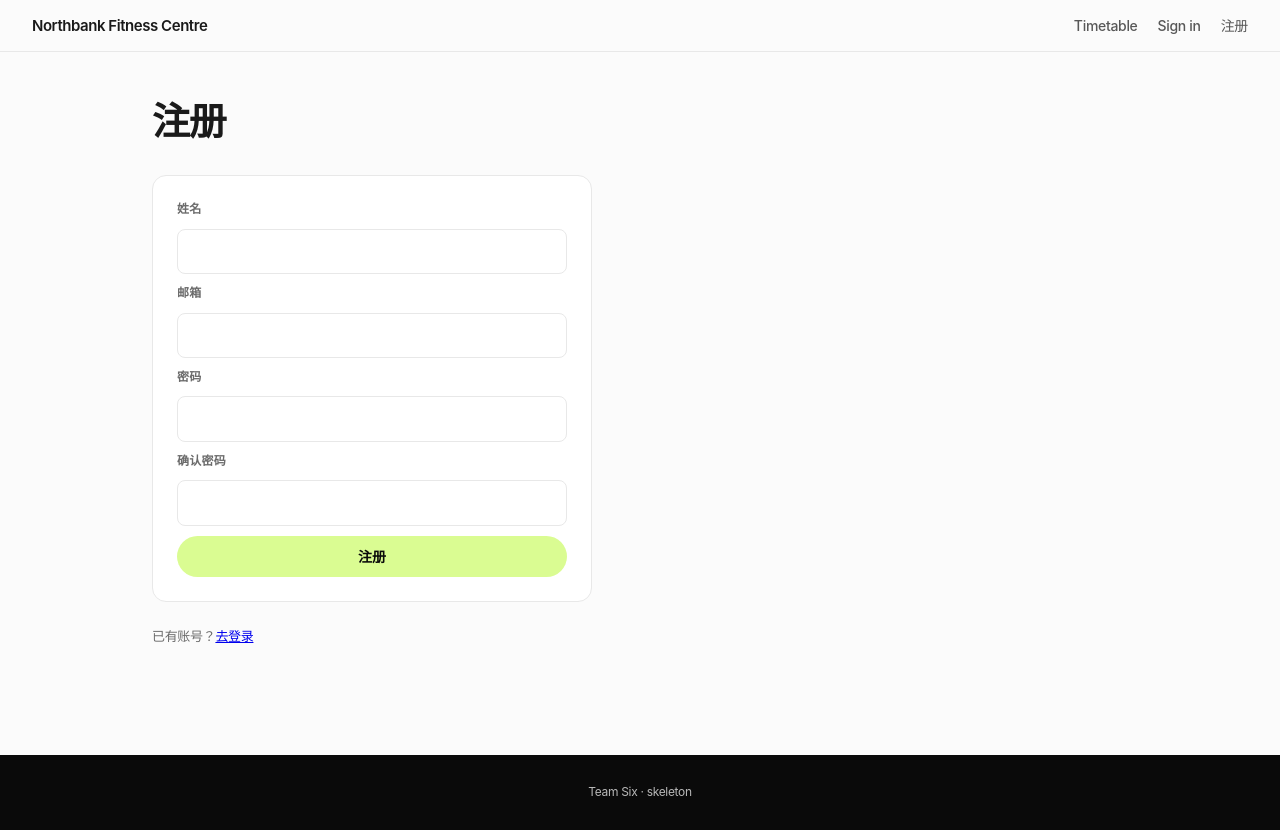
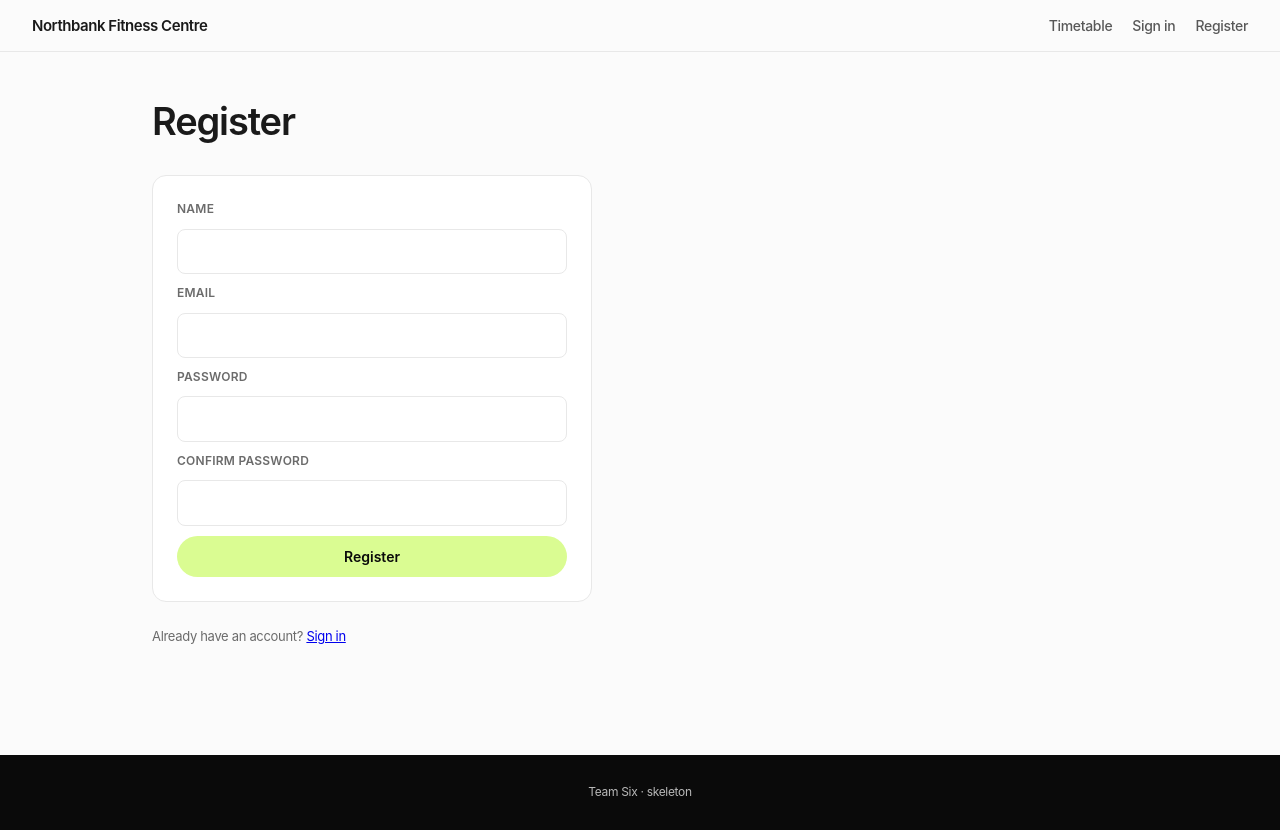
Before and after one commit to YuerongPeng/COMP3019J-Team-Six, a Flask app: page /register in a window 1280 px wide. Run offline with Flask 3, Linux system fonts and the light colour scheme.

Commit message:
Unify all user-facing strings and UI to English

```diff
--- a/app/membership.py
+++ b/app/membership.py
@@ -65,34 +65,33 @@ def book_refusal(session_row, member):
     already = any(b.class_session_id == session_row.id and b.status == "Booked"
                   for b in member.bookings)
     if already:
-        return "已订", "你已预订这节课"
+        return "Booked", "You already have this class booked"
 
     if membership is None or not membership_covering(membership, session_row.start):
         if membership is None:
-            detail = "你还没有有效方案，请先到「方案」页订阅"
+            detail = "You have no active plan. Subscribe on your Plans page first."
         elif membership.end < date.today():
-            detail = "你的方案已于 %s 到期" % membership.end
+            detail = "Your plan expired on %s" % membership.end
         else:
-            detail = "当前方案不覆盖这节课的日期"
-        return "方案已到期", detail
+            detail = "Your current plan does not cover the date of this class"
+        return "Plan expired", detail
 
     if membership.credits_exhausted:
-        return "课时用完", "你的方案课时已用完，请续订或更换方案"
+        return "No credits", "You have used all the classes on this plan. Renew or switch to keep booking."
 
     if membership.plan.off_peak and session_row.start.hour >= 16:
-        return "时段不符", "此方案只能订16:00前开始的课"
+        return "Wrong time", "This plan can only book classes that start before 16:00"
 
     for other in member.bookings:
         if other.status != "Booked":
             continue
         if other.session.start < session_row.end and session_row.start < other.session.end:
-            weekday = "周" + "一二三四五六日"[other.session.start.weekday()]
-            when = other.session.start.strftime("%H:%M")
-            return "时间冲突", "与%s %s %s重叠" % (
-                weekday, when, other.session.class_type.name)
+            when = other.session.start.strftime("%A %H:%M")
+            return "Time conflict", "Overlaps your %s with %s" % (
+                when, other.session.class_type.name)
 
     if session_row.places_left <= 0:
-        return "已满", "这节课已满"
+        return "Full", "This class is full"
 
     return None
 
@@ -105,10 +104,10 @@ def can_cancel(booking):
     so they may still cancel.
     """
     if booking.status != "Booked":
-        return False, "该预订已不是进行中状态"
+        return False, "That booking is no longer active"
     now = datetime.now()
     if booking.session.start - now < timedelta(hours=2):
-        return False, "距开始不足两小时，不能取消"
+        return False, "Less than two hours to the start, you cannot cancel"
     return True, ""
 
 
@@ -129,16 +128,16 @@ def register():
     confirm = request.form.get("confirm", "")
 
     if not name or not email or not password:
-        flash("请填写姓名、邮箱和密码。")
+        flash("Please fill in your name, email and password.")
         return render_template("register.html"), 200
     if password != confirm:
-        flash("两次输入的密码不一致。")
+        flash("The two passwords do not match.")
         return render_template("register.html"), 200
     if len(password) < 6:
-        flash("密码至少需要 6 位。")
+        flash("The password must be at least 6 characters.")
         return render_template("register.html"), 200
     if User.query.filter_by(email=email).first() is not None:
-        flash("该邮箱已注册。")
+        flash("That email is already registered.")
         return render_template("register.html"), 200
 
     user = User(name=name, email=email, role="member",
@@ -146,7 +145,7 @@ def register():
     db.session.add(user)
     db.session.commit()
     login_user(user)
-    flash("注册成功，已为你登录。请到「方案」页选择一个方案开始使用。")
+    flash("Account created and you are signed in. Choose a plan on the Plans page to get started.")
     return redirect(url_for("access.timetable"), code=303)
 
 
@@ -158,17 +157,17 @@ def change_password():
         new = request.form.get("new", "")
         confirm = request.form.get("confirm", "")
         if not check_password_hash(current_user.password_hash, current):
-            flash("当前密码不正确。")
+            flash("The current password is incorrect.")
             return render_template("change_password.html"), 200
         if len(new) < 6:
-            flash("新密码至少需要 6 位。")
+            flash("The new password must be at least 6 characters.")
             return render_template("change_password.html"), 200
         if new != confirm:
-            flash("两次输入的新密码不一致。")
+            flash("The two new passwords do not match.")
             return render_template("change_password.html"), 200
         current_user.password_hash = generate_password_hash(new)
         db.session.commit()
-        flash("密码已更新。")
+        flash("Password updated.")
         return redirect(url_for("membership.account"), code=303)
     return render_template("change_password.html")
 
@@ -191,7 +190,7 @@ def account():
 def renew():
     card = active_card(current_user.id)
     if card is None:
-        flash("你还没有有效方案，请先订阅。")
+        flash("You have no active plan yet. Subscribe first.")
         return redirect(url_for("membership.account"), code=303)
     return _renew_or_switch(card, card.plan)
 
@@ -202,13 +201,13 @@ def switch_plan():
     plan_id = request.form.get("plan_id", type=int)
     plan = db.session.get(MembershipPlan, plan_id) if plan_id else None
     if plan is None:
-        flash("请选择一个方案。")
+        flash("Please choose a plan.")
         return redirect(url_for("membership.account"), code=303)
     card = active_card(current_user.id)
     if card is None:
         return _open_new_membership(plan, None)
     if plan.id == card.plan_id:
-        flash("这就是你当前的方案。")
+        flash("That is already your current plan.")
         return redirect(url_for("membership.account"), code=303)
     return _renew_or_switch(card, plan)
 
@@ -236,9 +235,9 @@ def _renew_or_switch(card, plan):
                             prior_credits=prior_credits,
                             new_credits=new_credits, linked_id=new_card.id)
         db.session.add(change)
-        message = "已更换为「%s」，新卡从今天开始，课时按新方案重给。" % plan.name
+        message = "Switched to '%s'. The new card starts today and its classes are given by the new plan." % plan.name
         if prior_credits:
-            message += " 旧卡未用完的 %d 次课时作废。" % prior_credits
+            message += " The %d unused classes on the old card are forfeited." % prior_credits
     else:
         # Renew the same card: extend from its own end, top credits back up to
         # the plan limit (no second card).
@@ -250,7 +249,7 @@ def _renew_or_switch(card, plan):
         db.session.add(change)
         card.end = new_end
         card.credits_remaining = new_credits
-        message = "已续订「%s」，有效期延长至 %s。" % (plan.name, new_end)
+        message = "Renewed '%s' until %s." % (plan.name, new_end)
 
     db.session.commit()
     flash(message)
@@ -269,5 +268,5 @@ def _open_new_membership(plan, _unused):
     db.session.add(PlanChange(membership_id=card.id, kind="open", plan_id=plan.id,
                               new_end=new_end, new_credits=plan.credit_limit))
     db.session.commit()
-    flash("已为你开通「%s」，有效期至 %s。" % (plan.name, new_end))
+    flash("Opened '%s' for you, valid until %s." % (plan.name, new_end))
     return redirect(url_for("membership.account"), code=303)
--- a/templates/base.html
+++ b/templates/base.html
@@ -17,13 +17,13 @@
         <a href="{{ url_for('scheduling.plans') }}">Plans</a>
       {% else %}
         <a href="{{ url_for('access.my_bookings') }}">My bookings</a>
-        <a href="{{ url_for('membership.account') }}">我的方案</a>
+        <a href="{{ url_for('membership.account') }}">My plan</a>
       {% endif %}
       <span class="who">{{ current_user.name }}</span>
       <form method="post" action="{{ url_for('access.logout') }}"><button>Sign out</button></form>
     {% else %}
       <a href="{{ url_for('access.login') }}">Sign in</a>
-      <a href="{{ url_for('membership.register_form') }}">注册</a>
+      <a href="{{ url_for('membership.register_form') }}">Register</a>
     {% endif %}
   </nav>
 </header>
--- a/templates/login.html
+++ b/templates/login.html
@@ -10,5 +10,5 @@
   <button>Sign in</button>
 </form>
 <p class="hint">Skeleton accounts: alex@example.com, mei@example.com, staff@example.com - password</p>
-<p class="hint">还没有账号？<a href="{{ url_for('membership.register_form') }}">注册</a></p>
+<p class="hint">No account yet? <a href="{{ url_for('membership.register_form') }}">Register</a></p>
 {% endblock %}
--- a/templates/register.html
+++ b/templates/register.html
@@ -1,17 +1,17 @@
 {% extends "base.html" %}
-{% block title %}注册{% endblock %}
+{% block title %}Register{% endblock %}
 {% block content %}
-<h1>注册</h1>
+<h1>Register</h1>
 <form method="post" class="narrow">
-  <label for="name">姓名</label>
+  <label for="name">Name</label>
   <input id="name" name="name" type="text" required>
-  <label for="email">邮箱</label>
+  <label for="email">Email</label>
   <input id="email" name="email" type="email" required>
-  <label for="password">密码</label>
+  <label for="password">Password</label>
   <input id="password" name="password" type="password" required minlength="6">
-  <label for="confirm">确认密码</label>
+  <label for="confirm">Confirm password</label>
   <input id="confirm" name="confirm" type="password" required>
-  <button>注册</button>
+  <button>Register</button>
 </form>
-<p class="hint">已有账号？<a href="{{ url_for('access.login') }}">去登录</a></p>
+<p class="hint">Already have an account? <a href="{{ url_for('access.login') }}">Sign in</a></p>
 {% endblock %}
--- a/templates/timetable.html
+++ b/templates/timetable.html
@@ -11,8 +11,8 @@
 
 {% if current_user.is_authenticated and current_user.role == 'member' and plan_expired %}
 <div class="warn note">
-  你的方案已到期，不能预订新课程。请到
-  <a href="{{ url_for('membership.account') }}">我的方案</a> 续订或更换方案。
+  Your plan has expired, so you cannot book new classes. Go to
+  <a href="{{ url_for('membership.account') }}">My plan</a> to renew or switch.
 </div>
 {% endif %}
 
```
Also changed, not shown: templates/account.html (+23 -23 lines), templates/change_password.html (+7 -7 lines), templates/my_bookings.html (+4 -4 lines), tests/account_membership_test.py (+5 -5 lines), tests/smoke_test.py (+1 -3 lines).
